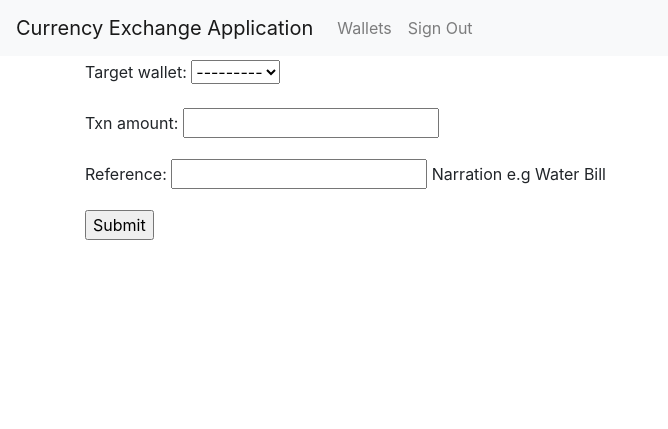
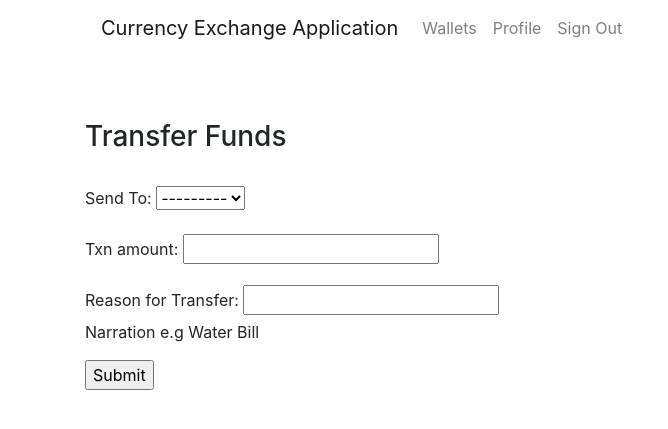
Before and after one commit to thoth-ky/currency_exhange_app, a Django app: page /transaction/1/new in a window 1280 px wide. Shown: the top 429 px of the page, without its empty margins (0-668 px from the left). Run offline with Django 3.2, Linux system fonts and the light colour scheme; the visitor is signed in with stand-in values (Sample User, id 1); data that the repository does not hold is empty; some libraries are stand-ins or nearby versions.

Commit message:
ft: update create txn view

```diff
--- a/currency_exchange_app/settings.py
+++ b/currency_exchange_app/settings.py
@@ -47,7 +47,7 @@
     "allauth",
     "allauth.account",
     "allauth.socialaccount",
-    "django_extensions",
+    "django_extensions",  # Needs to be in Dev/Local only
 ]
 
 MIDDLEWARE = [
--- a/static/css/project.css
+++ b/static/css/project.css
@@ -11,3 +11,8 @@
   background-color: #f2dede;
   border-color: #eed3d7;
 }
+
+#id_txn_amount_1 {
+  width: 20%;
+  margin: 4px;
+}
--- a/templates/base.html
+++ b/templates/base.html
@@ -43,18 +43,27 @@
 
   <body>
 
+    <div class="container">
+
+
     <div class="mb-1">
-      <nav class="navbar navbar-expand-md navbar-light bg-light">
+      <nav class="navbar navbar-expand-md navbar-light" style="">
         <button class="navbar-toggler navbar-toggler-right" type="button" data-toggle="collapse" data-target="#navbarSupportedContent" aria-controls="navbarSupportedContent" aria-expanded="false" aria-label="Toggle navigation">
           <span class="navbar-toggler-icon"></span>
         </button>
-        <a class="navbar-brand" href="#">Currency Exchange Application </a>
+        <div class="navbar-header">
+          <a class="navbar-brand" href="#">Currency Exchange Application </a>
+        </div>
+
 
         <div class="collapse navbar-collapse" id="navbarSupportedContent">
-          <ul class="navbar-nav mr-auto">
+          <ul class="nav navbar-nav mr-auto">
             {% if request.user.is_authenticated %}
               <li class="nav-item">
                 <a class="nav-link" href="{% url 'wallet_list'  %}">{% trans "Wallets" %}</a>
+              </li>
+              <li class="nav-item">
+                <a class="nav-link" href="">{% trans "Profile" %}</a>
               </li>
               <li class="nav-item">
                 {# URL provided by django-allauth/account/urls.py #}
@@ -77,8 +86,6 @@
 
     </div>
 
-    <div class="container">
-
       {% if messages %}
           {% for message in messages %}
               <div class="alert {% if message.tags %}alert-{{ message.tags }}{% endif %}">{{ message }}<button type="button" class="close" data-dismiss="alert" aria-label="Close"><span aria-hidden="true">&times;</span></button></div>
--- a/templates/transactions/transactions_form.html
+++ b/templates/transactions/transactions_form.html
@@ -1,15 +1,28 @@
 {% extends "base.html" %}
 
 {% block content %}
-    <form method="POST" enctype="multipart/form-data">
 
-        <!-- Security token -->
-        {% csrf_token %}
+    <div class="mx-auto" style="margin-top: 4rem;">
+        <h3>Transfer Funds</h3>
+        <br>
+        <form class="form-horizontal" method="POST" enctype="multipart/form-data">
 
-        <!-- Using the formset -->
-        {{ form.as_p }}
+            <!-- Security token -->
+            {% csrf_token %}
 
-        <input type="submit" value="Submit">
-    </form>
+            <!-- Using the formset -->
+            {% for field in form %}
+            <div class="form-group">
+                {{ field.errors }}
+                {{ field.label_tag }} {{ field }}
+                {% if field.help_text %}
+                <p class="help">{{ field.help_text|safe }}</p>
+                {% endif %}
+            </div>
+        {% endfor %}
+
+            <input type="submit" value="Submit">
+        </form>
+    </div>
 
 {% endblock content %}
--- a/transactions/models.py
+++ b/transactions/models.py
@@ -14,18 +14,32 @@
 
 class Transaction(models.Model):
     source_wallet = models.ForeignKey(
-        Wallet, on_delete=models.PROTECT, related_name="send"
+        Wallet,
+        on_delete=models.PROTECT,
+        related_name="send",
+        verbose_name="Send From",
     )
     target_wallet = models.ForeignKey(
-        Wallet, on_delete=models.PROTECT, related_name="receive"
+        Wallet,
+        on_delete=models.PROTECT,
+        related_name="receive",
+        verbose_name="Send To",
     )
     txn_amount = MoneyField(
-        max_digits=19, decimal_places=4, null=True, default_currency=None
+        max_digits=19,
+        decimal_places=4,
+        null=True,
+        default_currency=None,
+        verbose_name="Amount",
     )
     status = models.CharField(
         max_length=8, choices=TRANSACTION_STATUS, default="PENDING"
     )
-    reference = models.CharField(max_length=250, help_text="Narration e.g Water Bill")
+    reference = models.CharField(
+        max_length=250,
+        help_text="Narration e.g Water Bill",
+        verbose_name="Reason for Transfer",
+    )
 
     def __str__(self):
         return f"{self.source_wallet} to {self.target_wallet} #{self.txn_amount}"
```
Also changed, not shown: transactions/migrations/0002_auto_20210510_0947.py (added).
